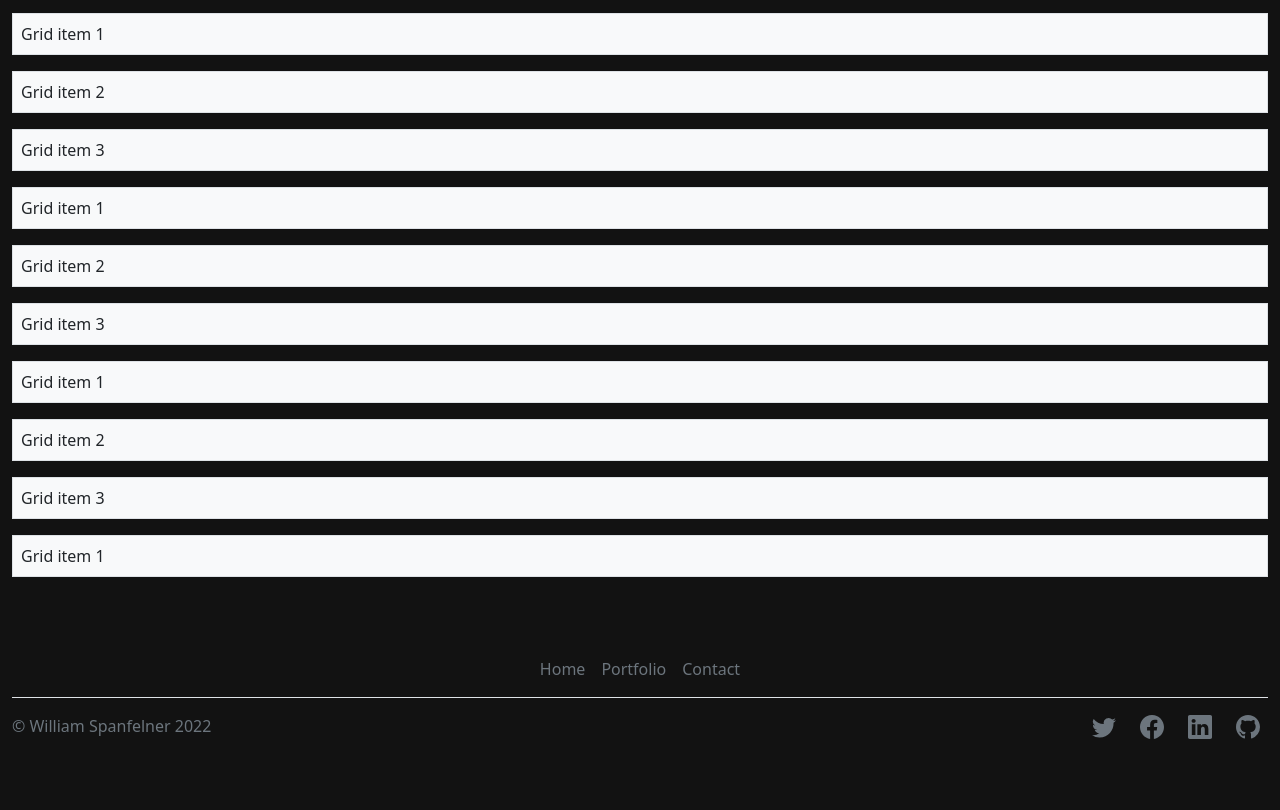
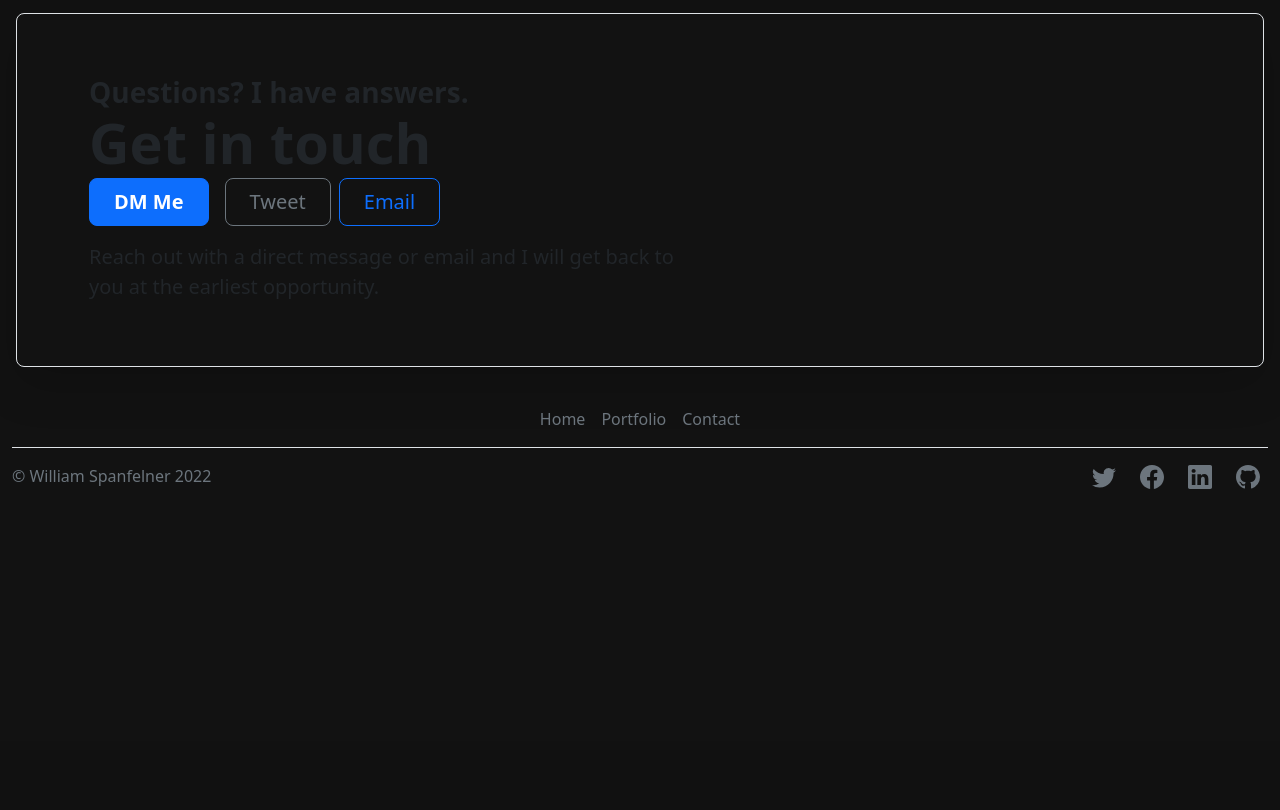
Before and after one commit to WilliamSpanfelner/day-82-portfolioWebsite, a Flask app: page /contact in a window 1280 px wide. Shown: the part 59-869 px from the top of the page. After the commit the page ends 548 px from the top, so only its background shows below. Run offline with Flask 2, Linux system fonts and the light colour scheme; some libraries are stand-ins or nearby versions.

Commit message:
Develop template design

```diff
--- a/templates/contact.html
+++ b/templates/contact.html
@@ -1,18 +1,43 @@
 {% include "header.html" %}
 
     <!-- Example Code -->
+    <!--    <div class="d-grid gap-3">-->
+    <!--      <div class="p-2 bg-light border">Grid item 1</div>-->
+    <!--      <div class="p-2 bg-light border">Grid item 2</div>-->
+    <!--      <div class="p-2 bg-light border">Grid item 3</div>-->
+    <!--    </div>-->
 
-    <div class="d-grid gap-3">
-      <div class="p-2 bg-light border">Grid item 1</div>
-      <div class="p-2 bg-light border">Grid item 2</div>
-      <div class="p-2 bg-light border">Grid item 3</div>
-      <div class="p-2 bg-light border">Grid item 1</div>
-      <div class="p-2 bg-light border">Grid item 2</div>
-      <div class="p-2 bg-light border">Grid item 3</div>
-      <div class="p-2 bg-light border">Grid item 1</div>
-      <div class="p-2 bg-light border">Grid item 2</div>
-      <div class="p-2 bg-light border">Grid item 3</div>
-      <div class="p-2 bg-light border">Grid item 1</div>
+
+    <div class="mx-3">
+
+
+        <div class="row p-4 pb-0 pe-lg-0 pt-lg-5 align-items-center rounded-3 border shadow-lg">
+            <div class="col-lg-7 p-3 p-lg-5 pt-lg-3">
+                <h3 class="display-8 fw-bold lh-1">Questions? I have answers.</h3>
+                <h1 class="display-4 fw-bold lh-1">Get in touch</h1>
+                <div class="d-grid gap-2 d-md-flex justify-content-md-start mb-4 mb-lg-3">
+                    <!-- Twitter DM-->
+                    <a target="_blank" href="https://twitter.com/messages/compose?recipient_id=1050396392177487873&ref_src=twsrc%5Etfw" class="twitter-dm-button" data-screen-name="@wspanfelner" data-show-count="false">
+                        <button type="button" class="btn btn-primary btn-lg px-4 me-md-2 fw-bold">DM Me</button>
+                    </a><script async src="https://platform.twitter.com/widgets.js" charset="utf-8"></script>
+
+                    <!-- Tweet-->
+                    <a target="_blank" href="https://twitter.com/share?ref_src=twsrc%5Etfw" class="twitter-share-button" data-show-count="false">
+                        <button type="button" class="btn btn-outline-secondary btn-lg px-4">Tweet</button>
+                    </a><script async src="https://platform.twitter.com/widgets.js" charset="utf-8"></script>
+
+                    <!-- email-->
+                    <!-- // TODO: Fix Email button styling to be consistent with the Twitter style -->
+                    <a target="_blank" href="#" class="email-share-button" data-show-count="false">
+                        <button type="button" class="btn btn-outline-primary btn-lg px-4">Email</button>
+                    </a><script async src="#" charset="utf-8"></script>
+                </div>
+                <p class="lead">Reach out with a direct message or email and I will get back to you at the earliest opportunity.</p>
+            </div>
+            <div class="col-lg-4 offset-lg-1 p-0 overflow-hidden shadow-lg">
+<!--                <img class="rounded-lg-3" src="static/coffee100.jpeg" alt="" width="180">-->
+            </div>
+        </div>
     </div>
 
     <!-- End Example Code -->
--- a/templates/footer.html
+++ b/templates/footer.html
@@ -1,4 +1,8 @@
-        <footer class="py-3 my-4">
+        </main>
+        <!-- // TODO: Make footer sticky to appear consistent throughout site independent of the page.-->
+        <footer class="footer mt-auto">
+
+            <div class="container-fluid">
 
                 <ul class="nav justify-content-center border-bottom py-2 mt-4">
                     <li class="nav-item">
@@ -95,12 +99,13 @@
                     </ul>
                 </div>
 
+            </div>
+
         </footer>
 
-        </div>
-    </main>
         <!-- Bootstrap core JavaScript -->
   <script src="https://cdn.jsdelivr.net/npm/bootstrap@5.1.3/dist/js/bootstrap.bundle.min.js"></script>
+<!--  <script src="/docs/5.2/dist/js/bootstrap.bundle.min.js" integrity="sha384-u1OknCvxWvY5kfmNBILK2hRnQC3Pr17a+RTT6rIHI7NnikvbZlHgTPOOmMi466C8" crossorigin="anonymous"></script>-->
 <!--  <script src="{{ url_for('static', filename='vendor/jquery/jquery.min.js')}}"></script>-->
 <!--  <script src="{{ url_for('static', filename='vendor/bootstrap/js/bootstrap.bundle.min.js')}}"></script>-->
 
```
Lines whose indentation alone changed are shown as unchanged.
